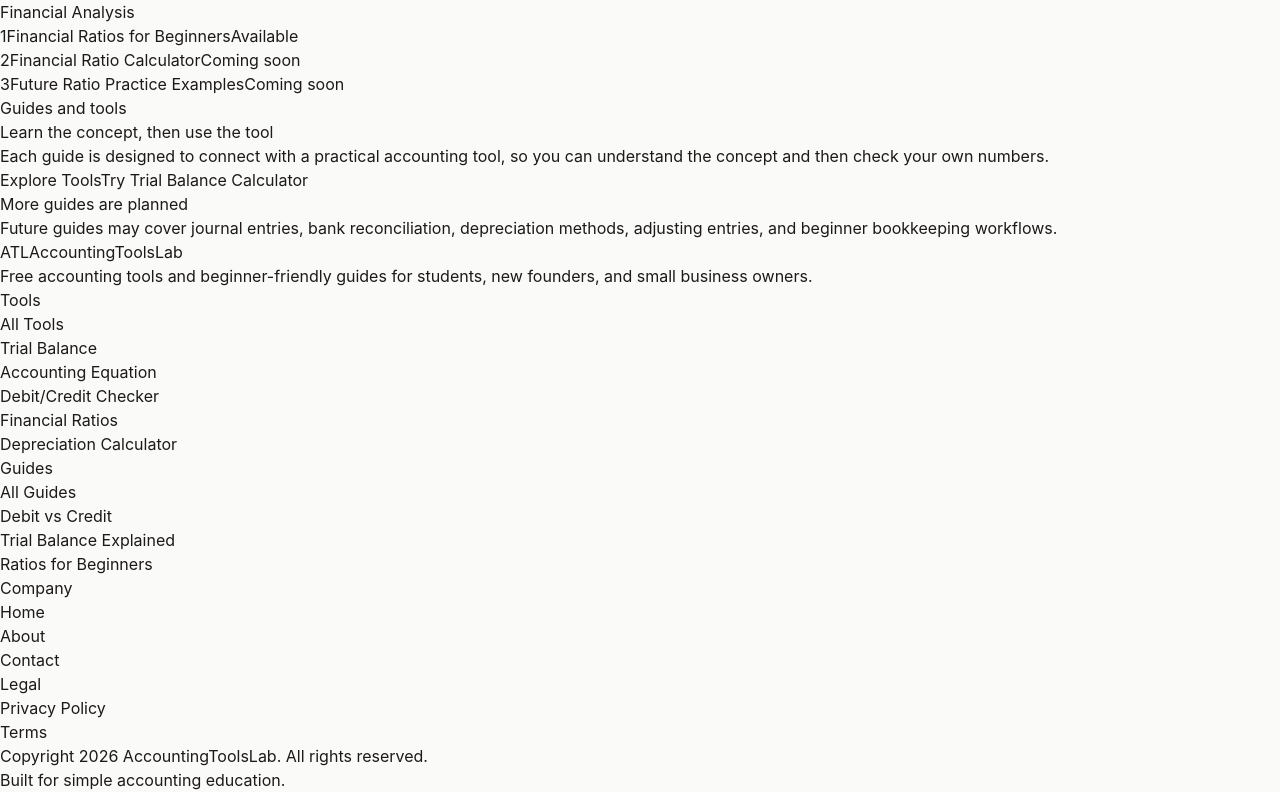
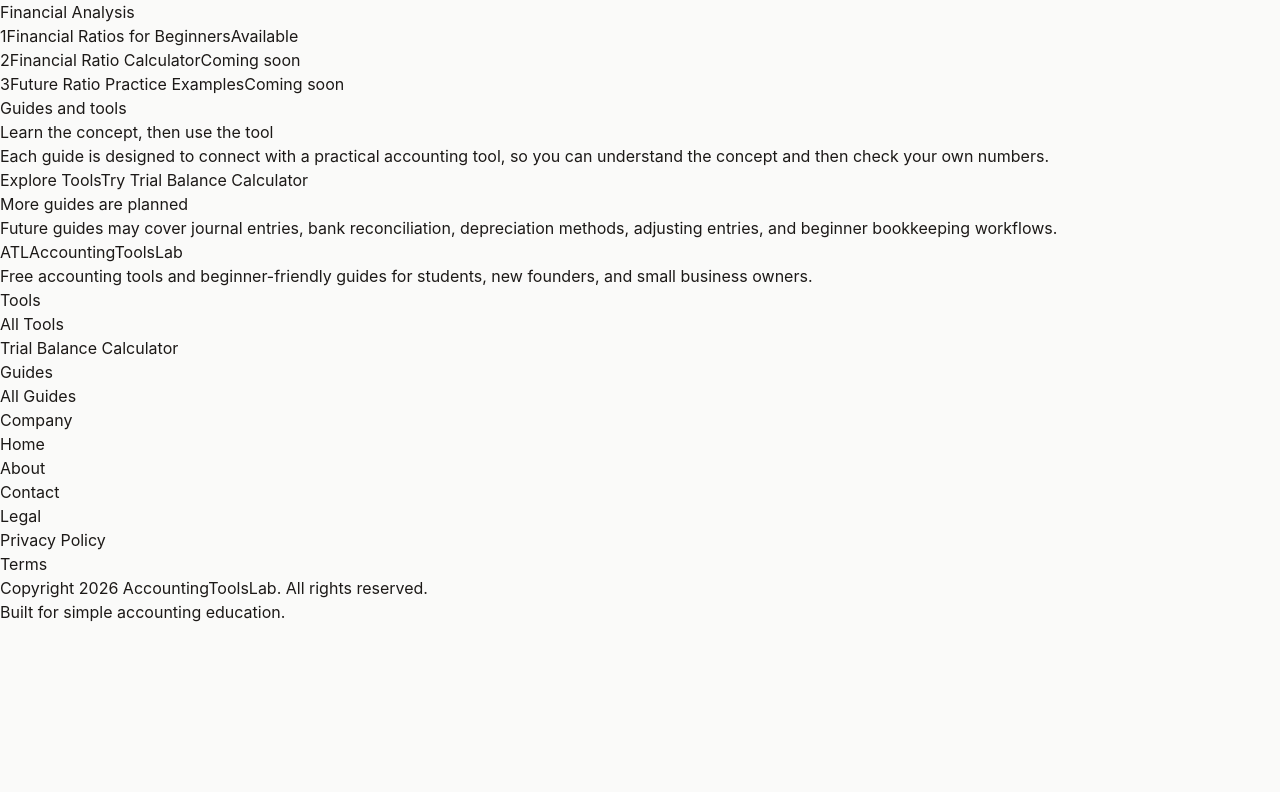
Before and after one commit to LOWJQ/AccountingToolsLab, a Next.js app: page /guides in a window 1280 px wide. Shown: the part 768-1560 px from the top of the page. After the commit the page ends 1392 px from the top, so only its background shows below. Built offline with nearby package versions, Linux system fonts and the light colour scheme.

Commit message:
bug fixing

```diff
--- a/app/guides/page.tsx
+++ b/app/guides/page.tsx
@@ -165,15 +165,15 @@
                 understand the concept and then check your own numbers.
               </p>
             </div>
-            <div className="flex flex-col gap-3 sm:flex-row">
+            <div className="flex flex-col gap-3">
               <a
-                className="inline-flex h-11 items-center justify-center rounded-xl bg-slate-700 px-5 text-sm font-semibold text-white shadow-sm transition hover:bg-slate-800"
+                className="inline-flex h-11 min-w-64 items-center justify-center whitespace-nowrap rounded-xl bg-slate-700 px-5 text-sm font-semibold text-white shadow-sm transition hover:bg-slate-800"
                 href="/tools"
               >
                 Explore Tools
               </a>
               <a
-                className="inline-flex h-11 items-center justify-center rounded-xl border border-stone-300 px-5 text-sm font-semibold text-stone-800 transition hover:bg-stone-50"
+                className="inline-flex h-11 min-w-64 items-center justify-center whitespace-nowrap rounded-xl border border-stone-300 px-5 text-sm font-semibold text-stone-800 transition hover:bg-stone-50"
                 href="/tools/trial-balance-calculator"
               >
                 Try Trial Balance Calculator
--- a/app/layout.tsx
+++ b/app/layout.tsx
@@ -18,7 +18,7 @@
     <html lang="en">
       <body>
         <Header />
-        <main>{children}</main>
+        {children}
         <Footer />
       </body>
     </html>
--- a/components/layout/Footer.tsx
+++ b/components/layout/Footer.tsx
@@ -3,21 +3,12 @@
     title: "Tools",
     links: [
       { label: "All Tools", href: "/tools" },
-      { label: "Trial Balance", href: "/tools/trial-balance-calculator" },
-      { label: "Accounting Equation", href: "/tools/accounting-equation-calculator" },
-      { label: "Debit/Credit Checker", href: "/tools/debit-credit-checker" },
-      { label: "Financial Ratios", href: "/tools/financial-ratio-calculator" },
-      { label: "Depreciation Calculator", href: "/tools/depreciation-calculator" }
+      { label: "Trial Balance Calculator", href: "/tools/trial-balance-calculator" }
     ]
   },
   {
     title: "Guides",
-    links: [
-      { label: "All Guides", href: "/guides" },
-      { label: "Debit vs Credit", href: "/guides/debit-vs-credit" },
-      { label: "Trial Balance Explained", href: "/guides/trial-balance-explained" },
-      { label: "Ratios for Beginners", href: "/guides/financial-ratios-for-beginners" }
-    ]
+    links: [{ label: "All Guides", href: "/guides" }]
   },
   {
     title: "Company",
```
Also changed, not shown: app/contact/page.tsx (+5 -3 lines), app/sitemap.ts (+14 -5 lines), 1 other file (tests, documents, lock files or other folders).
